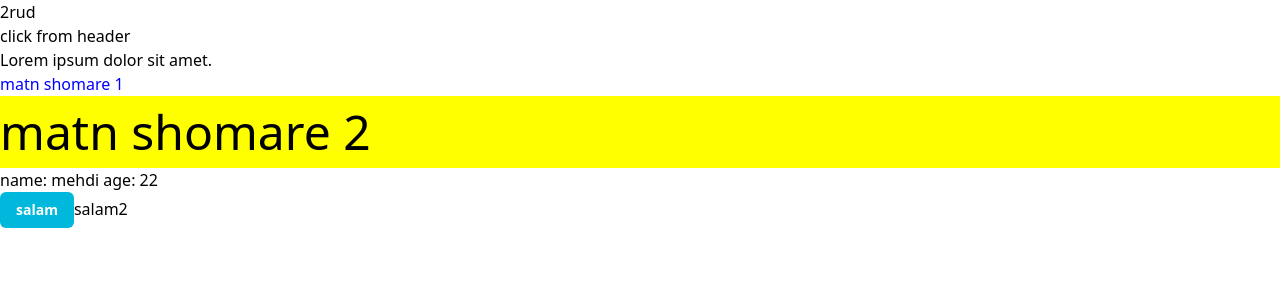
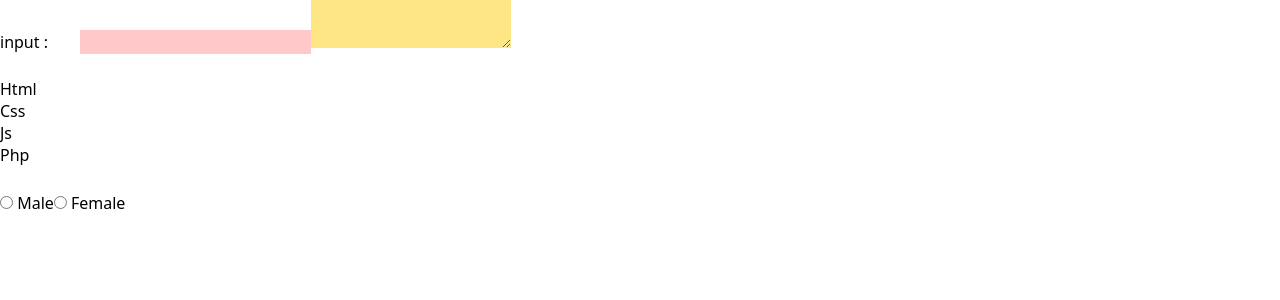
Before and after one commit to EmEsCoder/React, a React (Vite) app: page / in a window 1280 px wide. Shown: the top 300 px of the page. Built offline with nearby package versions, Linux system fonts and the light colour scheme.

Commit message:
C-text,textarea,selectbox,radio B-Checkbox

```diff
--- a/src/App.jsx
+++ b/src/App.jsx
@@ -1,40 +1,10 @@
-import H2 from "./Components/H2.jsx";
-import Header from "./Components/Header.jsx";
+import Form from "./Components/Form.jsx"
 
 function App() {
-  function tabeClick(e) {
-    console.log("clicked", e.target);
-  }
 
-  function tabeClick2(name, tar) {
-    console.log(name, tar.target);
-  }
-
-  function show(pepe) {
-    console.log(pepe);
-
-  }
-  const name = "mehdi";
-  const age = "22";
   return (
     <>
-      <Header bahbah = {show}>
-        <p>Lorem ipsum dolor sit amet.</p>
-        </Header>
-      <H2 title={name} age={age} />
-      <button
-        className="rounded-md bg-cyan-500 px-4 py-2 text-sm font-semibold text-white opacity-100 focus:outline-none"
-        onClick={tabeClick}
-      >
-        salam
-      </button>
-      <button
-        onClick={(e) => {
-          tabeClick2("ali", e);
-        }}
-      >
-        salam2
-      </button>
+      <Form />
     </>
   );
 }
--- /dev/null
+++ b/src/Components/Form.jsx
@@ -0,0 +1,40 @@
+function Form() {
+    function print(e) {
+        console.log(e.target.value);
+
+    }
+
+    function selected(e) {
+        const value = [...e.target.selectedOptions].map((evo) => evo.value)
+        console.log(value);
+
+    }
+
+  return (
+    <>
+      <label htmlFor="">input :</label>
+      <input
+        type="text"
+        onChange={(e) => {
+          console.log(e.target.value);
+        }}
+        className="ml-8 bg-red-200"
+      />
+      <textarea onChange={print} className="bg-amber-200"></textarea>
+      <br />
+      <br />
+      <select multiple onChange={selected}>
+        <option value="html">Html</option>
+        <option value="css">Css</option>
+        <option value="js">Js</option>
+        <option value="php">Php</option>
+      </select>
+      <br />
+      <br />
+      <input type="radio" name="gender" value="male"  onChange={print}/> Male
+      <input type="radio" name="gender" value="female" onChange={print}/> Female
+    </>
+  );
+}
+
+export default Form;
```
